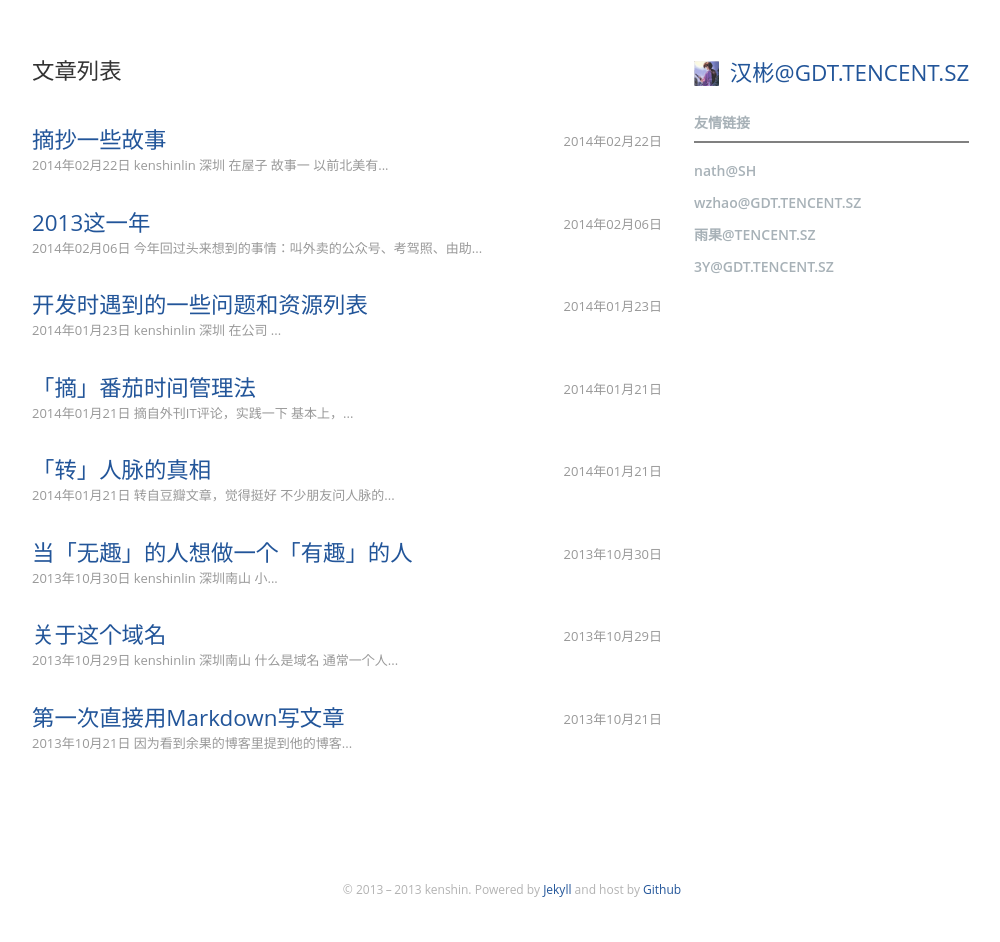
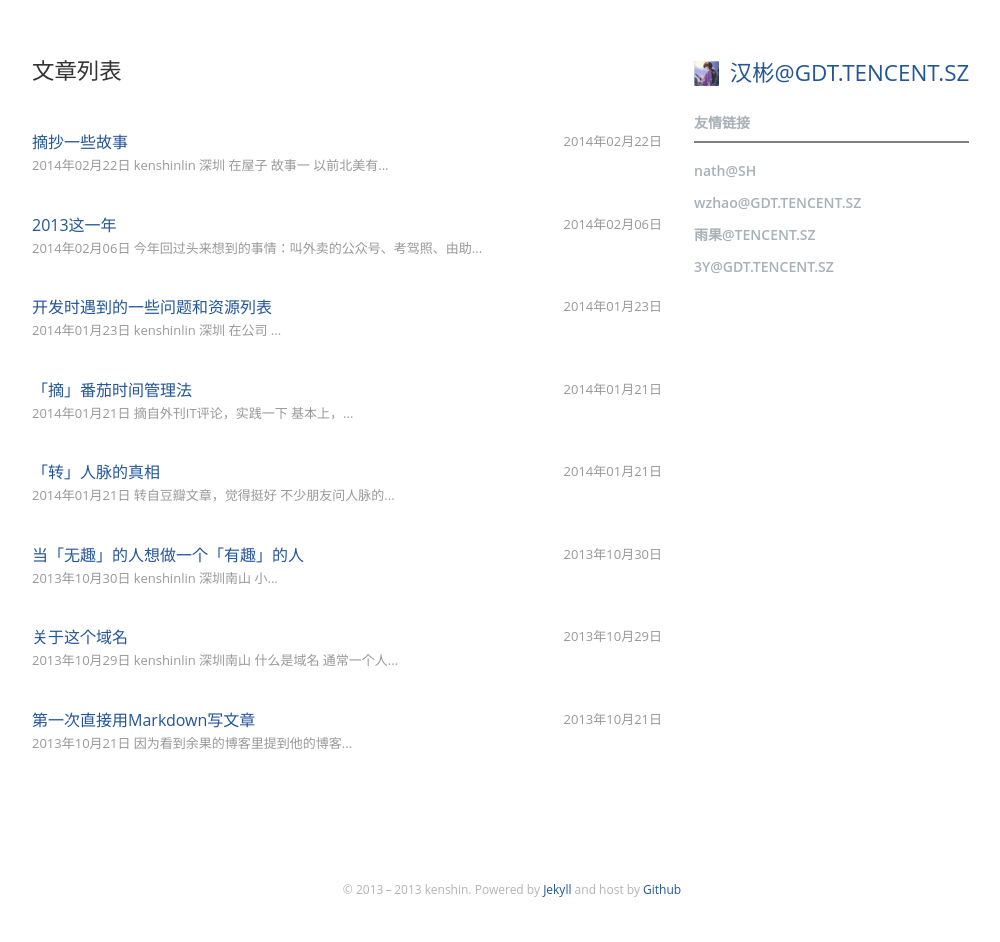
Before and after one commit to kenshinlin/archives, a Jekyll site: the page built from index.html, in a window 1280 px wide. Shown: the whole page, without its empty margins (128-1128 px from the left). Built offline with Jekyll 4.4.1, drawn with Linux system fonts in a browser that asks for light colours.

Commit message:
Update index.html

```diff
--- a/index.html
+++ b/index.html
@@ -9,7 +9,7 @@
 　　{% for post in site.posts %}
 　　    <li>
 			<h2 class="relative">
-				<a href="{{ post.url }}">{{ post.title }}</a>
+				<a href="{{ post.url }}" class="article-title">{{ post.title }}</a>
 				<span class="small post-date">{{ post.date | date: "%Y年%m月%d日"}}</span>
 			</h2>
 			<div class="article-pre small">
```
